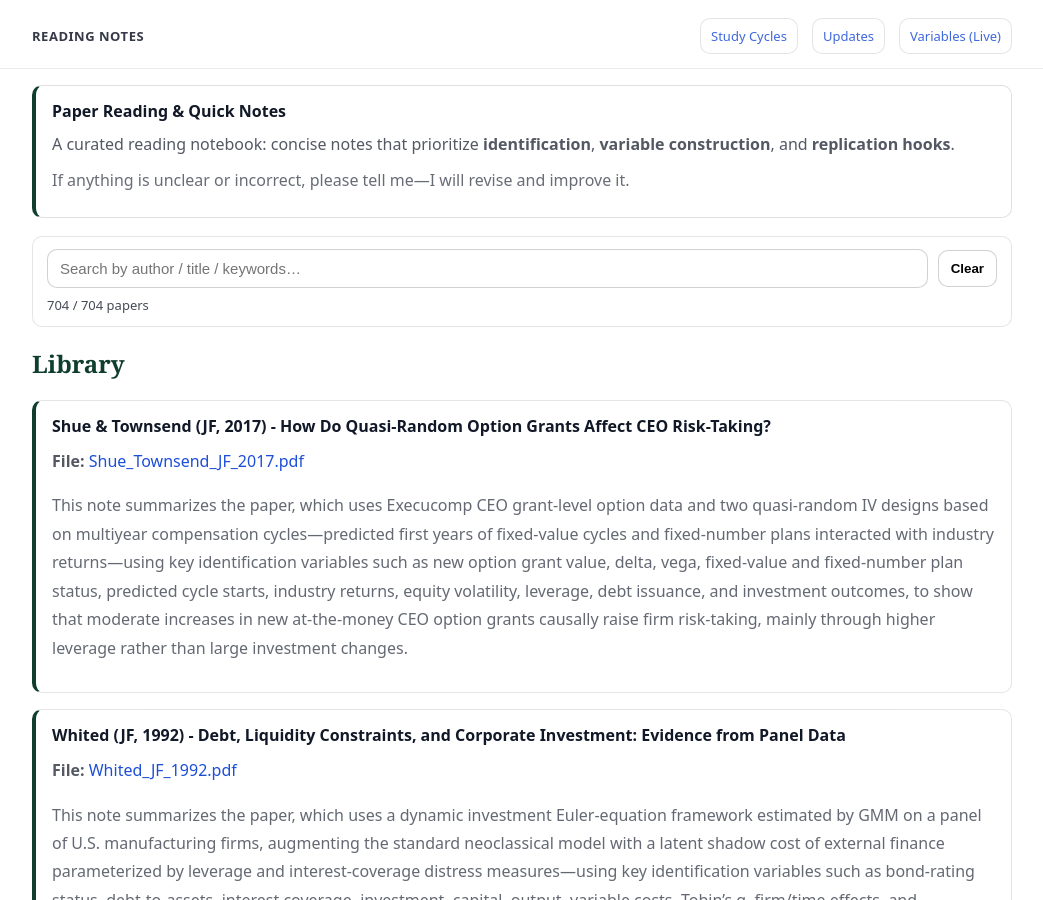
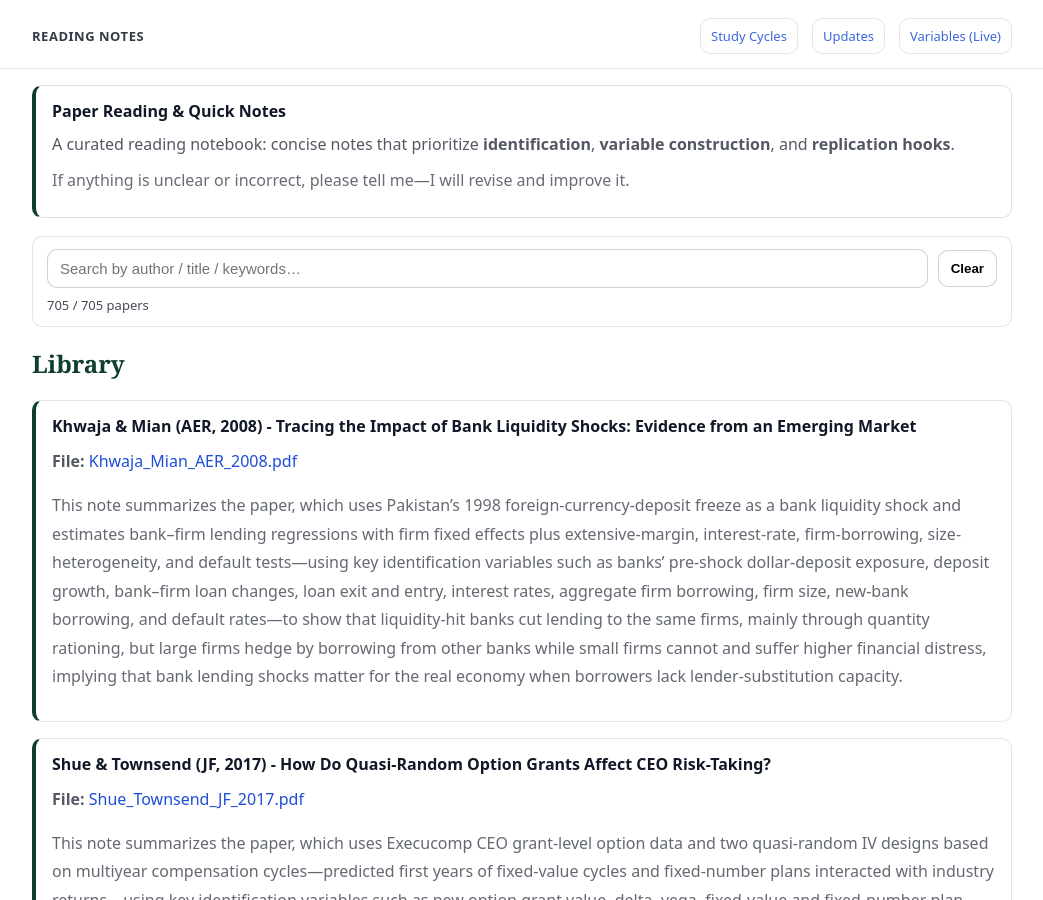
Before and after one commit to yaxinzn/study-archive, a Jekyll site: the page built from reading/index.md, in a window 1280 px wide and 900 px high. Shown: the whole window, without its empty margins (118-1161 px from the left). Built offline with Jekyll 4.4.1, drawn with Linux system fonts in a browser that asks for light colours.

Commit message:
Reading: add/update Khwaja_Mian_AER_2008.pdf

```diff
--- a/_data/reading.yml
+++ b/_data/reading.yml
@@ -1,3 +1,7 @@
+- title: "Khwaja & Mian (AER, 2008) - Tracing the Impact of Bank Liquidity Shocks: Evidence from an Emerging Market"
+  file: "Khwaja_Mian_AER_2008.pdf"
+  desc: "This note summarizes the paper, which uses Pakistan’s 1998 foreign-currency-deposit freeze as a bank liquidity shock and estimates bank–firm lending regressions with firm fixed effects plus extensive-margin, interest-rate, firm-borrowing, size-heterogeneity, and default tests—using key identification variables such as banks’ pre-shock dollar-deposit exposure, deposit growth, bank–firm loan changes, loan exit and entry, interest rates, aggregate firm borrowing, firm size, new-bank borrowing, and default rates—to show that liquidity-hit banks cut lending to the same firms, mainly through quantity rationing, but large firms hedge by borrowing from other banks while small firms cannot and suffer higher financial distress, implying that bank lending shocks matter for the real economy when borrowers lack lender-substitution capacity."
+
 - title: "Shue & Townsend (JF, 2017) - How Do Quasi-Random Option Grants Affect CEO Risk-Taking?"
   file: "Shue_Townsend_JF_2017.pdf"
   desc: "This note summarizes the paper, which uses Execucomp CEO grant-level option data and two quasi-random IV designs based on multiyear compensation cycles—predicted first years of fixed-value cycles and fixed-number plans interacted with industry returns—using key identification variables such as new option grant value, delta, vega, fixed-value and fixed-number plan status, predicted cycle starts, industry returns, equity volatility, leverage, debt issuance, and investment outcomes, to show that moderate increases in new at-the-money CEO option grants causally raise firm risk-taking, mainly through higher leverage rather than large investment changes."
```
Also changed, not shown: 1 other file.
